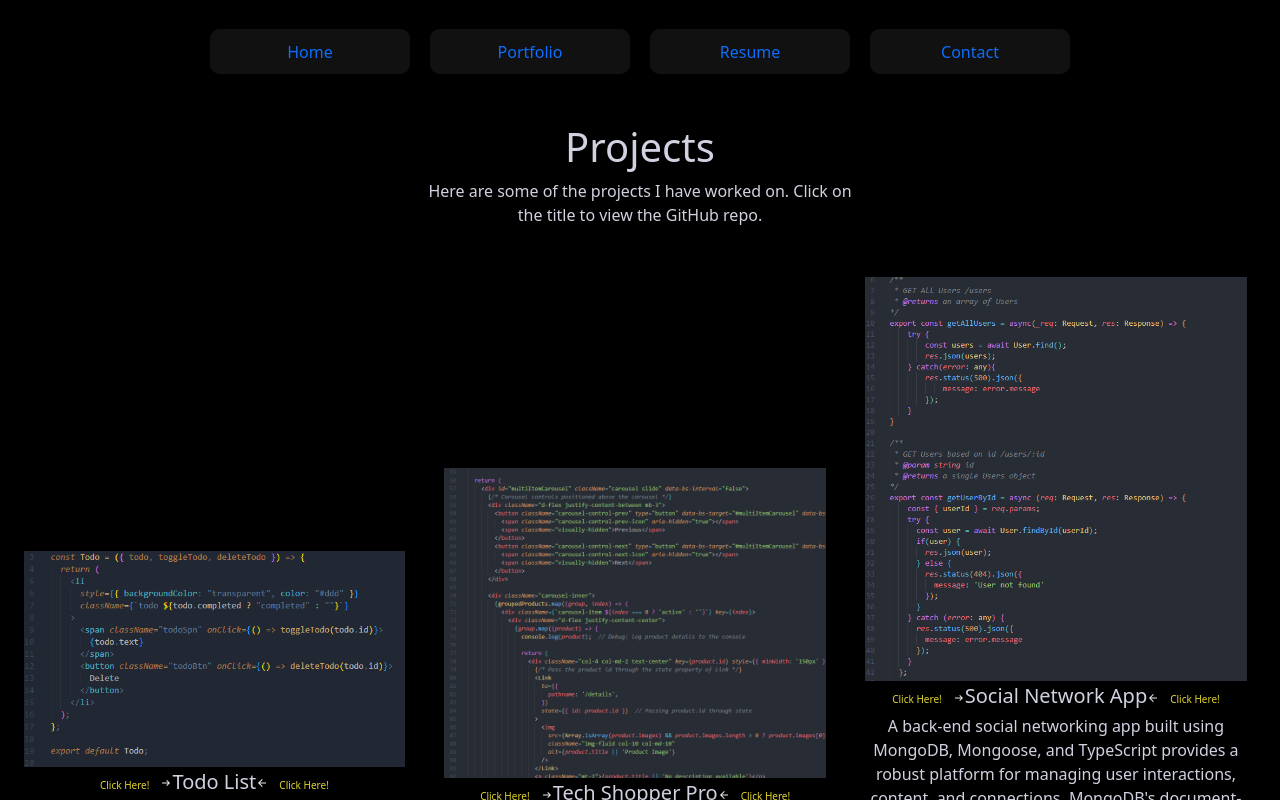
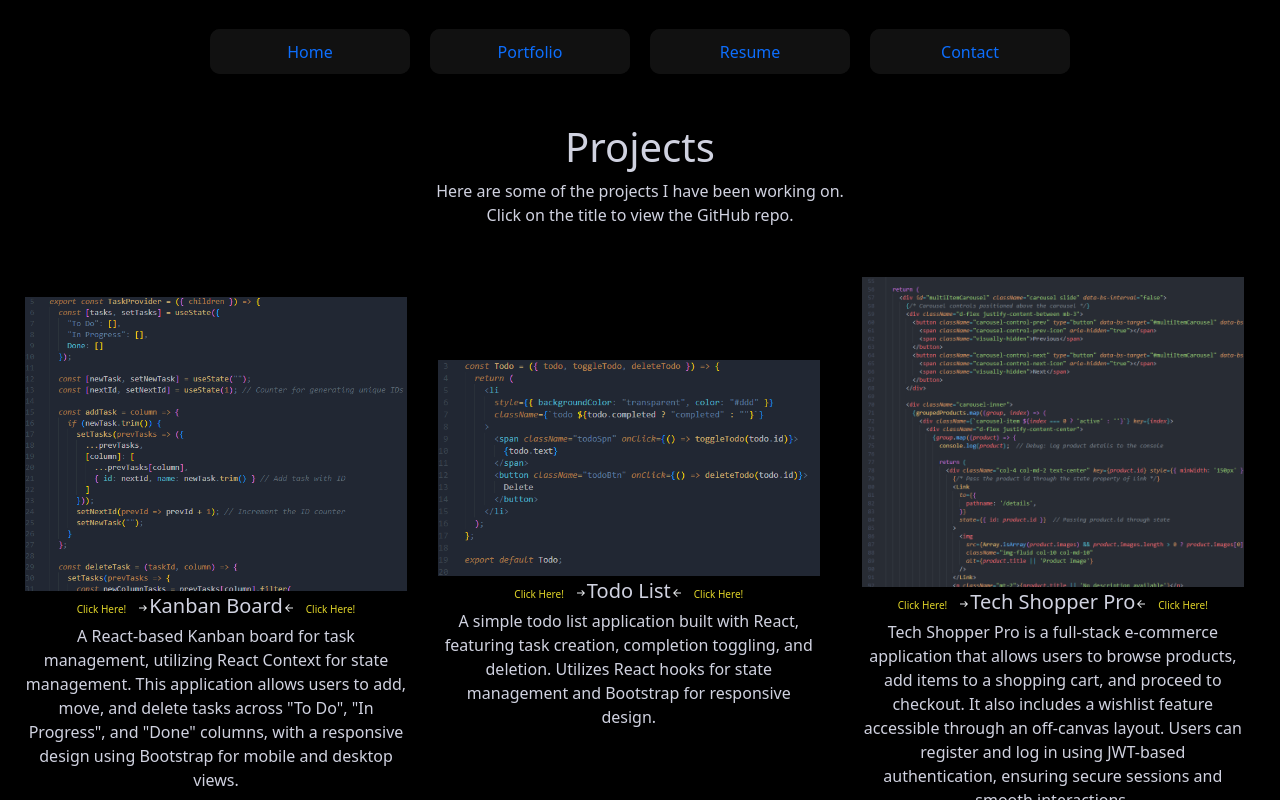
Before and after one commit to Vtencouchclimbr/Portfolio, a React (Vite) app: page /Projects in a window 1280 px wide. Built offline with nearby package versions, Linux system fonts and the light colour scheme.

Commit message:
add kanbanjs app

```diff
--- a/src/pages/Projects.tsx
+++ b/src/pages/Projects.tsx
@@ -7,6 +7,7 @@ import bookSearch from "../utils/projectThumbnails/bookSearch.png";
 import testSuite from "../utils/projectThumbnails/testSuite.png";
 import socialNetwork from "../utils/projectThumbnails/socialNetwork.png";
 import Todo from "../utils/projectThumbnails/Todo.png";
+import kanBanjs from "../utils/projectThumbnails/kanBanjs.png";
 
 import "./Projects.css";
 
@@ -28,11 +29,49 @@ export default function Projects() {
       <div className="col-12 col-md-6 col-lg-4 mb-4 mt-4 d-flex flex-column align-items-center">
         <h1 className="projName">Projects</h1>
         <p className="text-center desc">
-          Here are some of the projects I have worked on. Click on the title to
-          view the GitHub repo.
+          Here are some of the projects I have been working on. Click on the
+          title to view the GitHub repo.
         </p>
       </div>
       <div className="imgbox">
+        <div className="imgboxitem col-12 col-md-6 col-lg-4 mb-2">
+          <img src={kanBanjs} className="img img-fluid" alt="Project 1" />
+          <div className="d-flex align-items-baseline">
+            <h3 className="click">Click Here!</h3>
+            <a
+              className="projLink"
+              href="https://github.com/Vtencouchclimbr/Kanban-React"
+              target="_blank"
+              rel="noopener noreferrer"
+            >
+              <svg
+                xmlns="http://www.w3.org/2000/svg"
+                height="12px"
+                viewBox="0 -960 960 960"
+                width="12px"
+                fill="#e8eaed"
+              >
+                <path d="m560-240-56-58 142-142H160v-80h486L504-662l56-58 240 240-240 240Z" />
+              </svg>Kanban Board<svg
+                xmlns="http://www.w3.org/2000/svg"
+                height="12px"
+                viewBox="0 -960 960 960"
+                width="12px"
+                fill="#e8eaed"
+              >
+                <path d="m313-440 224 224-57 56-320-320 320-320 57 56-224 224h487v80H313Z" />
+              </svg>
+            </a>
+            <h3 className="click">Click Here!</h3>
+          </div>
+          <p className="desc">
+            A React-based Kanban board for task management, utilizing React
+            Context for state management. This application allows users to add,
+            move, and delete tasks across "To Do", "In Progress", and "Done"
+            columns, with a responsive design using Bootstrap for mobile and
+            desktop views.
+          </p>
+        </div>
         <div className="imgboxitem col-12 col-md-6 col-lg-4 mb-2">
           <img src={Todo} className="img img-fluid" alt="Project 1" />
           <div className="d-flex align-items-baseline">
```
Also changed, not shown: src/utils/projectThumbnails/kanBanjs.png (added).
